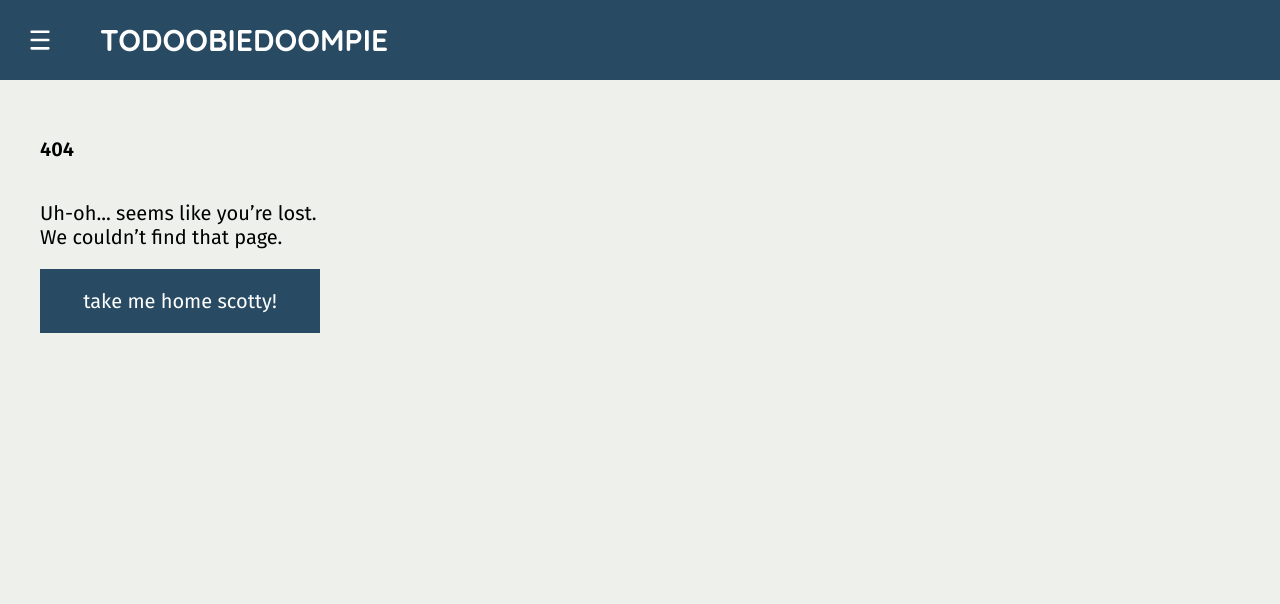
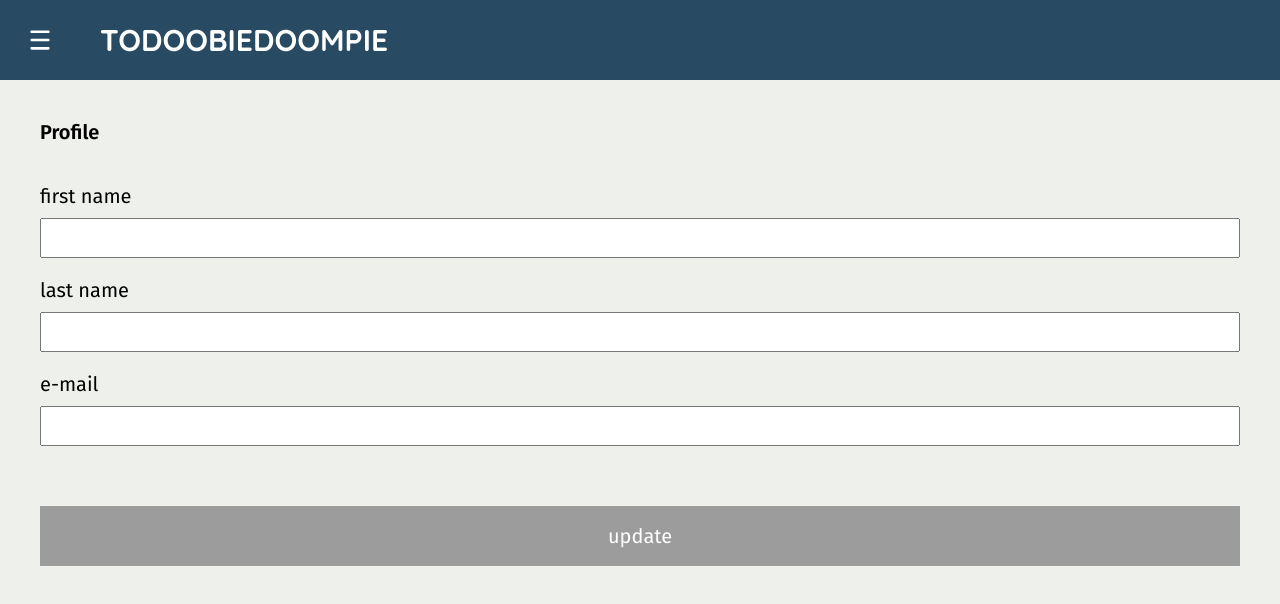
Before and after one commit to akinci-oki/todoo, a React (Create React App) app: page /update-user in a window 1280 px wide. Before the commit this address had no page. Shown: the top 604 px of the page. Built offline with nearby package versions, Linux system fonts and the light colour scheme.

Commit message:
TODO-32-update-user-wip

```diff
--- a/src/Router.js
+++ b/src/Router.js
@@ -1,7 +1,7 @@
 import React from "react";
 import { Routes, Route } from "react-router-dom";
 
-import { NotFound, SignUp, Login } from "./components";
+import { NotFound, SignUp, Login, UpdateUser } from "./components";
 import { Homepage, Settingspage, ProfilePage, Aboutpage } from "./pages";
 import "./App.scss";
 
@@ -11,6 +11,7 @@ const Router = () => (
         <Route exact path="/about" element={<Aboutpage />}></Route>
         <Route path="/log-in" element={<Login />}></Route>
         <Route path="/profile" element={<ProfilePage />}></Route>
+        <Route path="/update-user" element={<UpdateUser />}></Route>
         <Route path="/settings" element={<Settingspage />}></Route>
         <Route path="/sign-up" element={<SignUp />}></Route>
         <Route path="/*" element={<NotFound />}></Route>
--- a/src/components/Profile/Profile.js
+++ b/src/components/Profile/Profile.js
@@ -30,6 +30,12 @@ function Profile() {
                             {user.lastName} ({user.email})
                         </strong>
                     </p>
+                    <p>
+                        <Link className="update-link" to="/update-user">
+                            update name or e-mail
+                        </Link>
+                    </p>
+
                     <button onClick={onLogout}> log out </button>
                 </>
             )}
--- a/src/components/Profile/Profile.scss
+++ b/src/components/Profile/Profile.scss
@@ -18,4 +18,10 @@
     .strong {
         font-weight: $fontweight-semibold;
     }
+    .update-link {
+        text-decoration: underline;
+        font-family: $font-primary;
+        font-weight: $fontweight-normal;
+        color: #000000;
+    }
 }
--- /dev/null
+++ b/src/components/UpdateUser/UpdateUser.js
@@ -0,0 +1,67 @@
+import { useState, useEffect } from "react";
+
+import { useUser } from "../../context";
+
+function UpdateUser() {
+    const [firstName, setFirstName] = useState("");
+    const [lastName, setLastName] = useState("");
+    const [email, setEmail] = useState("");
+    const { user } = useUser();
+
+    useEffect(() => {
+        setFirstName(user.firstName);
+        setLastName(user.lastName);
+        setEmail(user.email);
+    }, [user]);
+
+    return (
+        <div className="update-user">
+            <h2> Profile </h2>
+            <form>
+                <div className="input-container">
+                    <label> first name </label>
+                    <input
+                        value={firstName}
+                        type="text"
+                        id="firstname"
+                        onChange={(e) => {
+                            e.preventDefault();
+                            setFirstName(e.target.value);
+                        }}
+                    />
+                </div>
+                <div className="input-container">
+                    <label> last name </label>
+                    <input
+                        value={lastName}
+                        type="text"
+                        id="lastname"
+                        onChange={(e) => {
+                            e.preventDefault();
+                            setLastName(e.target.value);
+                        }}
+                    />
+                </div>
+                <div className="input-container">
+                    <label> e-mail </label>
+                    <input
+                        value={email}
+                        type="text"
+                        id="email"
+                        onChange={(e) => {
+                            e.preventDefault();
+                            setEmail(e.target.value);
+                        }}
+                    />
+                </div>
+                <div>
+                    <button disabled={true} className="primary" type="submit">
+                        update
+                    </button>
+                </div>
+            </form>
+        </div>
+    );
+}
+
+export default UpdateUser;
--- /dev/null
+++ b/src/components/UpdateUser/UpdateUser.scss
@@ -0,0 +1,3 @@
+.update-user {
+    margin: 2rem;
+}
--- a/src/components/index.js
+++ b/src/components/index.js
@@ -9,6 +9,7 @@ import NotFound from "./NotFound/NotFound";
 import Settings from "./Settings/Settings";
 import SignUp from "./SignUp/SignUp";
 import Spinner from "./Spinner/Spinner";
+import UpdateUser from "./UpdateUser/UpdateUser";
 
 export {
     Avatar,
@@ -22,4 +23,5 @@ export {
     Settings,
     SignUp,
     Spinner,
+    UpdateUser,
 };
--- a/src/styles.scss
+++ b/src/styles.scss
@@ -14,3 +14,4 @@
 @import "./components/Settings/Settings.scss";
 @import "./components/SignUp/SignUp.scss";
 @import "./components/Spinner/Spinner.scss";
+@import "./components/UpdateUser/UpdateUser.scss";
```
